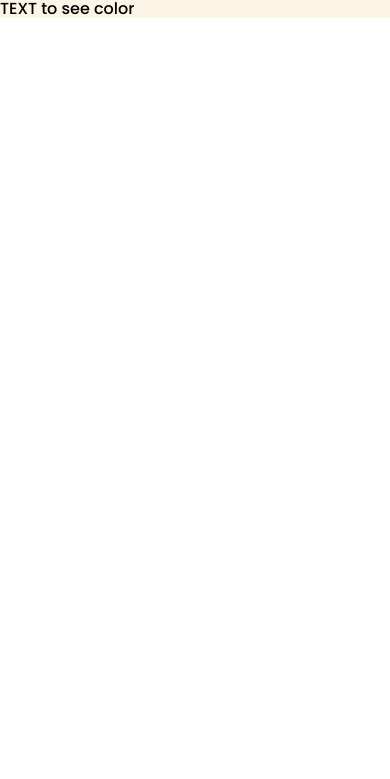
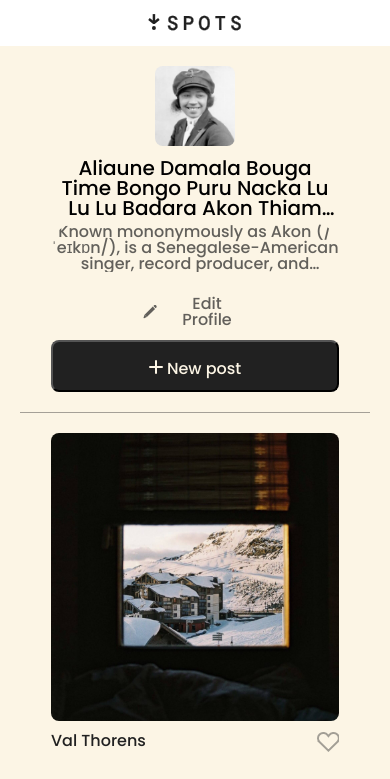
Before and after one commit to olaldekevin/se_project_spots, a plain HTML site: page index.html in a window 390 px wide. Shown: the top 779 px of the page. Drawn offline with Linux system fonts and the light colour scheme; files whose address does not match are found by name.

Commit message:
update for spots

```diff
--- /dev/null
+++ b/blocks/card.css
@@ -0,0 +1,58 @@
+.card__image {
+  height: 413px;
+  width: 100%;
+  object-fit: cover;
+  border-radius: 8px;
+  display: block;
+}
+
+.card__title {
+  color: rgba(33, 33, 33, 1);
+  background-color: transparent;
+  font-size: 20px;
+  max-height: 24px;
+  font-size: 20px;
+  line-height: 120%;
+  letter-spacing: 0%;
+  font-weight: 500;
+}
+
+.card__content {
+  display: flex;
+  align-items: center;
+  justify-content: space-between;
+}
+
+.card__like-button {
+  background-image: url(../images/heart-like.svg);
+  width: 23px;
+  height: 20px;
+  border: none;
+  background-color: transparent;
+  opacity: 40%;
+}
+
+.card__like-button:hover {
+  opacity: 100%;
+  cursor: pointer;
+}
+
+@media screen and (max-width: 630px) {
+  .card__image {
+    height: 288px;
+  }
+  .card__title {
+    width: 288px;
+    justify-content: space-between;
+    height: 16px;
+    margin-top: 12px;
+    font-weight: 500;
+    font-size: 16px;
+    line-height: 100%;
+    letter-spacing: 0;
+  }
+
+  .card__like-button {
+    opacity: 40%;
+  }
+}
--- /dev/null
+++ b/blocks/cards.css
@@ -0,0 +1,22 @@
+.cards {
+  padding-top: 20px;
+}
+
+.cards__list {
+  list-style-type: none;
+  padding: 0;
+  margin: 0;
+  display: grid;
+  grid-template-columns: repeat(auto-fit, 413px);
+  justify-content: center;
+  gap: 40px 20px;
+  border-bottom: 1px rgba(33, 33, 33, 0.4) solid;
+}
+
+@media screen and (max-width: 630px) {
+  .cards__list {
+    grid-template-columns: repeat(auto-fit, 288px);
+    gap: 20px;
+    border-bottom: 1px rgba(33, 33, 33, 0.4) solid;
+  }
+}
--- /dev/null
+++ b/blocks/content.css
@@ -0,0 +1,3 @@
+.content {
+  padding: 0 20px;
+}
--- /dev/null
+++ b/blocks/footer.css
@@ -0,0 +1,15 @@
+.footer {
+  display: flex;
+  justify-content: center;
+  margin-top: 60px;
+}
+
+.footer__text {
+  padding: 0;
+  margin: 0;
+  color: rgba(33, 33, 33, 0.7);
+  font-weight: 400;
+  font-size: 16px;
+  line-height: 100%;
+  letter-spacing: 0%;
+}
--- /dev/null
+++ b/blocks/header.css
@@ -0,0 +1,11 @@
+.header {
+  background-color: #fff;
+  padding: 10px 0;
+  display: flex;
+  justify-content: center;
+}
+
+.header__logo {
+  width: 94px;
+  height: 26px;
+}
--- a/blocks/page.css
+++ b/blocks/page.css
@@ -1,4 +1,11 @@
 .page {
   background-color: #fcf5e5;
   font-family: Poppins, Arial, Helvetica, sans-serif;
+  min-height: 100vh;
 }
+
+.page__section {
+  max-width: 1280px;
+
+  margin: 0 auto;
+}
--- /dev/null
+++ b/blocks/profile.css
@@ -0,0 +1,154 @@
+.profile {
+  display: flex;
+  padding: 34px 0 20px;
+  border-bottom: 1px rgba(33, 33, 33, 0.4) solid;
+}
+
+.profile__avatar {
+  height: 190px;
+  width: 190px;
+  margin-right: 20px;
+  border-radius: 8px;
+}
+
+.profile__column {
+  display: flex;
+  flex-direction: column;
+}
+
+.profile__name {
+  margin: 0 0 12px;
+  font-weight: 500;
+  font-size: 32px;
+  line-height: 1;
+  display: -webkit-box;
+  overflow: hidden;
+  text-overflow: ellipsis;
+  -webkit-line-clamp: 3;
+  -webkit-box-orient: vertical;
+  max-width: 420px;
+}
+
+.profile__description {
+  margin: 0;
+  display: -webkit-box;
+  overflow: hidden;
+  text-overflow: ellipsis;
+  -webkit-line-clamp: 3;
+  -webkit-box-orient: vertical;
+  max-width: 420px;
+  max-height: 75px;
+  line-height: 100%;
+  color: rgba(33, 33, 33, 0.7);
+  border-radius: 90px;
+}
+
+.profile__edit-button {
+  display: flex;
+  align-items: center;
+  margin-top: auto;
+  background-color: transparent;
+  width: 107px;
+  height: 16px;
+  color: #212121;
+  border: none;
+  font-weight: 500;
+  font-size: 16px;
+  line-height: 100%;
+  gap: 8px;
+  padding: 0;
+  opacity: 40%;
+  margin: 18px 0 5px;
+}
+
+.profile__edit-button:hover {
+  opacity: 100%;
+  cursor: pointer;
+}
+
+.profile__add-button {
+  margin-top: auto;
+  margin-left: auto;
+  padding: 18px 32px;
+  width: 149px;
+  height: 52px;
+  margin-bottom: 20px;
+  border-radius: 8px;
+  background-color: #212121;
+  color: #fcf5e5;
+  text-align: center;
+}
+
+.profile__add-button:hover {
+  opacity: 40%;
+  cursor: pointer;
+}
+
+@media screen and (max-width: 630px) {
+  .profile {
+    flex-direction: column;
+    align-items: center;
+    text-align: center;
+    padding-top: 20px;
+  }
+
+  .profile__avatar {
+    height: 80px;
+    width: 80px;
+    margin: 0 0 12px 0;
+  }
+
+  .profile__name {
+    font-size: 20px;
+    margin: 0 0 6px;
+    max-width: 288px;
+    max-height: 60px;
+    line-height: 100%;
+    letter-spacing: 0%;
+    font-weight: 500;
+  }
+
+  .profile__description {
+    display: -webkit-box;
+    overflow: hidden;
+    text-overflow: ellipsis;
+    -webkit-line-clamp: 3;
+    -webkit-box-orient: vertical;
+    margin: 0 0 32px;
+    font-size: 16px;
+    max-width: 288px;
+    max-height: 48px;
+    line-height: 100%;
+    font-weight: 500;
+  }
+
+  .profile__column {
+    flex-direction: column;
+    align-items: center;
+    margin: 0 0 20px;
+  }
+
+  .profile__add-button {
+    margin: 0;
+    width: 100%;
+    padding: 18px 32px;
+    width: 288px;
+    height: 52px;
+    font-weight: 500;
+    font-size: 16px;
+    line-height: 100%;
+    letter-spacing: 0%;
+  }
+
+  .profile__edit-button {
+    margin: 0;
+    border-radius: 90px;
+    gap: 8px;
+    opacity: 70%;
+    padding: 0;
+    font-weight: 500;
+    font-size: 16px;
+    line-height: 100%;
+    letter-spacing: 0%;
+  }
+}
--- a/index.html
+++ b/index.html
@@ -12,13 +12,115 @@
   </head>
   <body>
     <div class="page">
-      TEXT to see color
-      <header class="header"></header>
+      <header class="header">
+        <img
+          src="./images/spots-logo.svg"
+          alt="spots logo"
+          class="header__logo"
+        />
+      </header>
       <main class="content">
-        <section class="profile"></section>
-        <section class="cards"></section>
+        <section class="profile page__section">
+          <img
+            src="./images/avatar.jpg"
+            alt="spots avatar"
+            class="profile__avatar"
+          />
+          <div class="profile__column">
+            <h1 class="profile__name">
+              Aliaune Damala Bouga Time Bongo Puru Nacka Lu Lu Lu Badara Akon
+              Thiam known mononymously as Akon
+            </h1>
+            <p class="profile__description">
+              Known mononymously as Akon (/ˈeɪkɒn/), is a Senegalese-American
+              singer, record producer, and entrepreneur. An influential figure
+              in modern world some of his business ventures include the solar
+              energy project Akon Lighting Africa and the futuristic Akon City.
+            </p>
+            <button type="button" class="profile__edit-button">
+              <img src="./images/Pencil.svg" alt="Pencil Icon" /> Edit Profile
+            </button>
+          </div>
+          <button type="button" class="profile__add-button">
+            <img src="./images/plus.svg" alt="Plus icon" /> New post
+          </button>
+        </section>
+        <section class="cards page__section">
+          <ul class="cards__list">
+            <li class="card">
+              <img
+                src="./images/1-photo-by-moritz-feldmann-from-pexels.jpg"
+                alt="Val Thorens"
+                class="card__image"
+              />
+              <div class="card__content">
+                <h2 class="card__title">Val Thorens</h2>
+                <button type="button" class="card__like-button"></button>
+              </div>
+            </li>
+            <li class="card">
+              <img
+                src="./images/2-photo-by-ceiline-from-pexels.jpg"
+                alt="restaurant terrace"
+                class="card__image"
+              />
+              <div class="card__content">
+                <h2 class="card__title">Restaurant terrace</h2>
+                <button type="button" class="card__like-button"></button>
+              </div>
+            </li>
+            <li class="card">
+              <img
+                src="./images/3-photo-by-tubanur-dogan-from-pexels.jpg"
+                alt="outdoor cafe"
+                class="card__image"
+              />
+              <div class="card__content">
+                <h2 class="card__title">An outdoor cafe</h2>
+                <button type="button" class="card__like-button"></button>
+              </div>
+            </li>
+            <li class="card">
+              <img
+                src="./images/4-photo-by-maurice-laschet-from-pexels.jpg"
+                alt="long bridge"
+                class="card__image"
+              />
+              <div class="card__content">
+                <h2 class="card__title">
+                  A very long bridge, over the forest...
+                </h2>
+                <button type="button" class="card__like-button"></button>
+              </div>
+            </li>
+            <li class="card">
+              <img
+                src="./images/5-photo-by-van-anh-nguyen-from-pexels.jpg"
+                alt="tunnel"
+                class="card__image"
+              />
+              <div class="card__content">
+                <h2 class="card__title">Tunnel with morning light</h2>
+                <button type="button" class="card__like-button"></button>
+              </div>
+            </li>
+            <li class="card">
+              <img
+                src="./images/6-photo-by-moritz-feldmann-from-pexels.jpg"
+                alt="Mountain house"
+                class="card__image"
+              />
+              <div class="card__content">
+                <h2 class="card__title">Mountain house</h2>
+                <button type="button" class="card__like-button"></button>
+              </div>
+            </li>
+          </ul>
+        </section>
       </main>
-      <footer class="footer"></footer>
+      <footer class="footer">
+        <p class="footer__text">2025 &copy; Spots</p>
+      </footer>
     </div>
   </body>
 </html>
--- a/pages/index.css
+++ b/pages/index.css
@@ -1,3 +1,9 @@
 @import url(../normalize.css);
 @import url(../blocks/page.css);
+@import url(../blocks/header.css);
+@import url(../blocks/profile.css);
 @import url(../vendor/fonts.css);
+@import url(../blocks/content.css);
+@import url(../blocks/cards.css);
+@import url(../blocks/card.css);
+@import url(../blocks/footer.css);
```
Also changed, not shown: images/Pencil.svg (added), images/heart-like.svg (added), images/pexels-kassandre-pedro-8639743 1 (1).jpg (added), images/pexels-kassandre-pedro-8639743 1 (2).jpg (added), images/pexels-kassandre-pedro-8639743 1 (3).jpg (added), images/pexels-kassandre-pedro-8639743 1 (4).jpg (added), images/pexels-kassandre-pedro-8639743 1.jpg (added), images/pexels-kassandre-pedro-8639743 1.png (added), images/plus.svg (added), images/spots-logo.svg (added), 1 other file.
